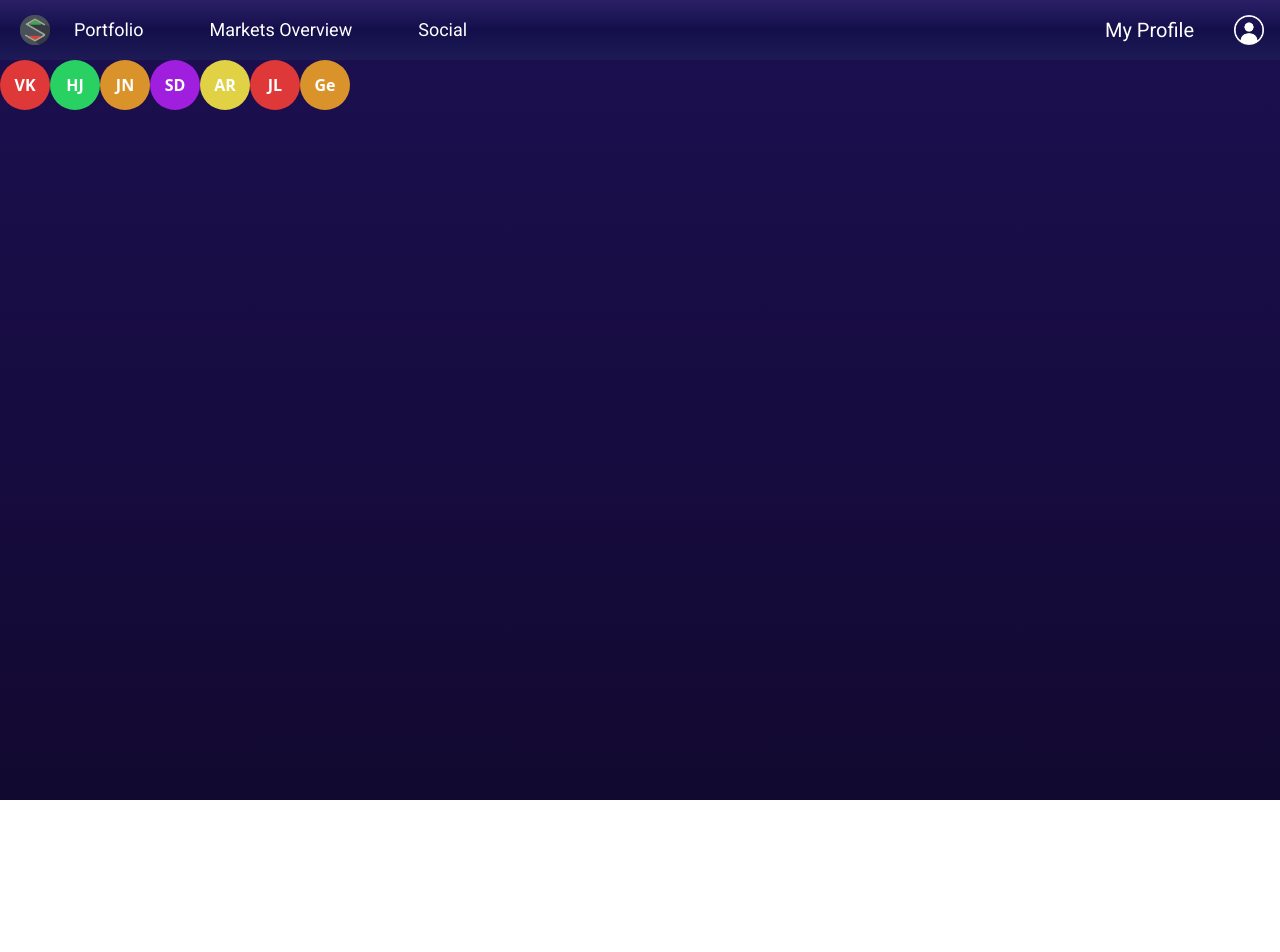
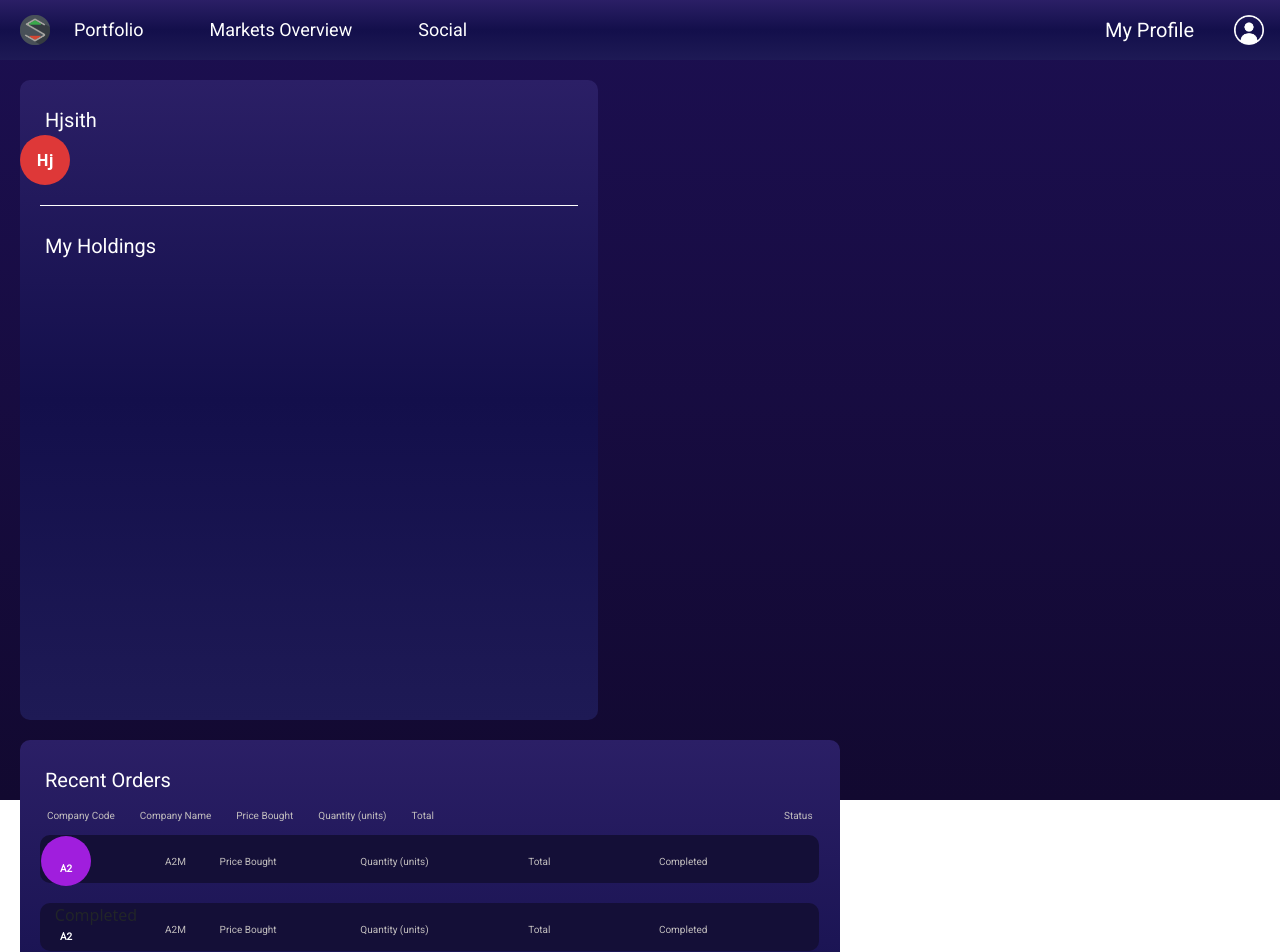
Before and after one commit to hjsith/Stocking-Up-V2, a React (Create React App) app in the folder client/: page / in a window 1280 px wide. Shown: the top 952 px of the page. Before the commit the page ends 800 px from the top, so only its background shows below. Built offline with nearby package versions, Linux system fonts and the light colour scheme.

Commit message:
Added Panel, title, button components for portfolio page jsp

```diff
--- a/client/src/App.js
+++ b/client/src/App.js
@@ -1,18 +1,14 @@
 import "./assets/css/App.scss";
 import UserProfileIcon from "./components/UserProfileIcon";
 import NavBar from "./components/NavBar";
+import PortfolioPage from "./components/PortfolioPage";
 
 function App() {
   return (
     <>
       <NavBar />
-      <UserProfileIcon name="Vishaal Kumar" />
-      <UserProfileIcon name="Hasith Jayasekera" />
-      <UserProfileIcon name="Jasmin Narisetty" />
-      <UserProfileIcon name="Sanya Dua" />
-      <UserProfileIcon name="Aiswaryalakshmi Rajeev" />
-      <UserProfileIcon name="James Lee" />
-      <UserProfileIcon name="Gemly" />
+      {/* <UserProfileIcon name="Vishaal Kumar" /> */}
+      <PortfolioPage />
     </>
   );
 }
--- /dev/null
+++ b/client/src/assets/css/PortfolioPage.scss
@@ -0,0 +1,88 @@
+@import url("https://fonts.googleapis.com/css2?family=Roboto:wght@100&display=swap");
+
+.BackgroundPanel1 {
+    background-image: linear-gradient(#2b1f66, #130f4b, #1e1a55);
+    height: 40em;
+    width: 36.125em;
+    border-radius: 0.625em;
+    margin-top: 1.25em;
+    margin-left: 1.25em;
+    display: inline-block;
+    vertical-align: top
+}
+
+.BackgroundPanel2 {
+    background-image: linear-gradient(#2b1f66, #130f4b, #1e1a55);
+    height: 40em;
+    width: 51.25em;
+    border-radius: 0.625em;
+    margin-top: 1.25em;
+    margin-left: 1.25em;
+    display: inline-block;
+    vertical-align: top
+}
+
+.PanelTitle {
+    font-family: "Roboto", sans-serif;
+    font-size: 1.25em;
+    color: white;
+    padding: 1.25em 1.25em 0em 1.25em;
+}
+
+.TableTitleFont > tr > th{
+    font-family: "Roboto", sans-serif;
+    font-size:  0.625em;
+    color:#C2BEBE;
+    padding: 1.25em;
+    font-weight: normal;
+}
+
+.TableTitleFont {
+    margin-left: 0.9em;
+}
+
+.line{
+    // border: 0.5em solid white;
+    height: 0.05em;
+    margin: 1.25em 1.25em 0em 1.25em;;
+    width:93%;
+    background-color: white;
+}
+
+.OrderRowPanel{
+    height: 3em;
+    width: 95%;
+    background-color:#140F37;
+    margin-left: 1.25em;
+    margin-bottom: 1.25em;
+    border-radius: 0.625em;
+}
+
+.table > tr > th{
+    font-family: "Roboto", sans-serif;
+    font-size:  0.625em;
+    color:#C2BEBE;
+    font-weight: normal;
+}
+
+.RedCancelButton {
+
+}
+
+.GreyCancelledButton {
+    height: 3em;
+    width: 7em;
+    background-color: rgb(51, 51, 51);
+    border-radius: 2em;
+    text-align: center;
+    vertical-align: middle;
+}
+
+.GreenCompletedButton{
+    height: 3em;
+    width: 7em;
+    background-color: green;
+    border-radius: 2em;
+    text-align: center;
+    vertical-align: middle;
+}
--- /dev/null
+++ b/client/src/components/GreenCompletedButton.js
@@ -0,0 +1,10 @@
+import React from "react";
+import "../assets/css/PortfolioPage.scss";
+
+class GreenCompletedButton extends React.Component {
+  render() {
+    return <div className="GreenCompletedButton"> Completed </div>;
+  }
+}
+
+export default GreenCompletedButton;
--- /dev/null
+++ b/client/src/components/GreyCancelledButton.js
@@ -0,0 +1,10 @@
+import React from "react";
+import "../assets/css/PortfolioPage.scss";
+
+class GreyCancelledButton extends React.Component {
+  render() {
+    return <div className="GreyCancelledButton"> Cancelled </div>;
+  }
+}
+
+export default GreyCancelledButton;
--- /dev/null
+++ b/client/src/components/OrderRowPanel.js
@@ -0,0 +1,39 @@
+import React from "react";
+import "../assets/css/PortfolioPage.scss";
+import RedCancelButton from "./RedCancelButton";
+import GreenCompletedButton from "./GreenCompletedButton";
+import GreyCancelledButton from "./GreyCancelledButton";
+import UserProfileIcon from "./UserProfileIcon";
+
+class OrderRowPanel extends React.Component {
+  render() {
+    return <div className="OrderRowPanel">
+     <table className="table">
+     <tr>
+              <th><UserProfileIcon name="A2M" /></th>
+              <th>A2M</th>
+              <th>Price Bought</th>
+              <th>Quantity (units)</th>
+              <th>Total</th>
+              <th></th>
+              <th></th>
+              <th></th>
+              <th></th>
+              <th></th>
+              <th></th>
+              <th></th>
+              <th></th>
+              <th></th>
+              <th></th>
+              <th></th>
+              <th></th>
+              <th></th>
+              <th><GreenCompletedButton/> </th>
+            </tr>
+          </table>
+          <GreenCompletedButton/>
+    </div>;
+  }
+}
+
+export default OrderRowPanel;
--- /dev/null
+++ b/client/src/components/PanelTitle.js
@@ -0,0 +1,10 @@
+import React from "react";
+import "../assets/css/PortfolioPage.scss";
+
+class PanelTitle extends React.Component {
+  render() {
+    return <div className="PanelTitle"> {this.props.title} </div>;
+  }
+}
+
+export default PanelTitle;
--- /dev/null
+++ b/client/src/components/PortfolioPage.js
@@ -0,0 +1,55 @@
+import React from "react";
+import "../assets/css/PortfolioPage.scss";
+import OrderRowPanel from "./OrderRowPanel";
+import PanelTitle from "./PanelTitle";
+import UserProfileIcon from "./UserProfileIcon";
+import WhiteLine from "./WhiteLine";
+
+class PortfolioPage extends React.Component {
+  render() {
+    return (
+      <>
+        <div className="BackgroundPanel1">
+          {" "}
+          <PanelTitle title="Hjsith" />{" "}
+          <UserProfileIcon name="Hjsith" />
+          <WhiteLine />
+          <PanelTitle title="My Holdings" />
+        </div>
+        <div className="BackgroundPanel2">
+          {" "}
+          <PanelTitle title="Recent Orders" />
+          <table className="TableTitleFont">
+            <tr>
+              <th>Company Code</th>
+              <th>Company Name</th>
+              <th>Price Bought</th>
+              <th>Quantity (units)</th>
+              <th>Total</th>
+              <th></th>
+              <th></th>
+              <th></th>
+              <th></th>
+              <th></th>
+              <th></th>
+              <th></th>
+              <th></th>
+              <th></th>
+              <th></th>
+              <th></th>
+              <th></th>
+              <th></th>
+              <th>Status</th>
+            </tr>
+          </table>
+          <OrderRowPanel />
+          <OrderRowPanel />
+          <OrderRowPanel />
+          <WhiteLine />
+        </div>
+      </>
+    );
+  }
+}
+
+export default PortfolioPage;
--- /dev/null
+++ b/client/src/components/RedCancelButton.js
@@ -0,0 +1,10 @@
+import React from "react";
+import "../assets/css/PortfolioPage.scss";
+
+class RedCancelButton extends React.Component {
+  render() {
+    return <div className="RedCancelButton"> Cancel </div>;
+  }
+}
+
+export default RedCancelButton;
--- /dev/null
+++ b/client/src/components/WhiteLine.js
@@ -0,0 +1,10 @@
+import React from "react";
+import "../assets/css/PortfolioPage.scss";
+
+class WhiteLine extends React.Component {
+  render() {
+    return <div className="line"> </div>;
+  }
+}
+
+export default WhiteLine;
```
